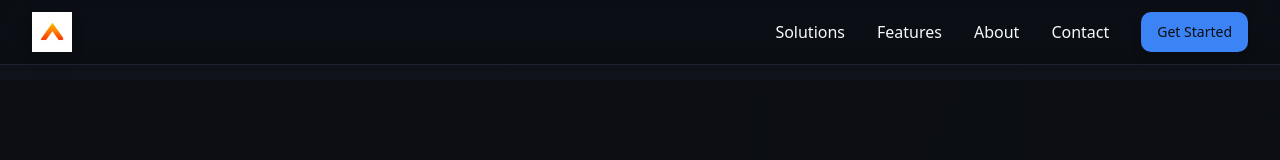
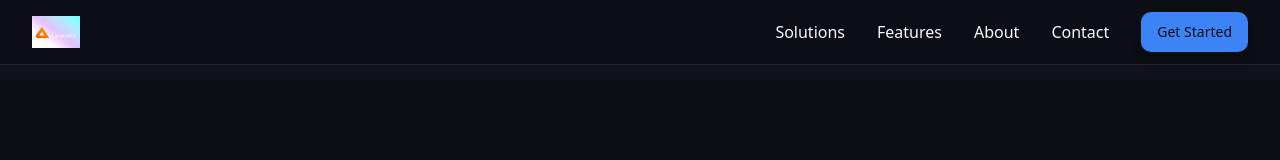
Before and after one commit to ramachandra742/langlytics-aura, a React (Vite) app: page /terms in a window 1280 px wide. Shown: the top 160 px of the page. Built offline with nearby package versions, Linux system fonts and the light colour scheme.

Commit message:
Update logo to include text
Updated the logo in the navigation to include the "Langlytics" text, ensuring it blends well with the background and does not have a white background.
-edited src/components/Navigation.tsx
-created public/langlytics-logo-with-text.png

```diff
--- a/src/components/Navigation.tsx
+++ b/src/components/Navigation.tsx
@@ -2,7 +2,7 @@ import { Button } from "@/components/ui/button";
 import { Menu, X } from "lucide-react";
 import { useState } from "react";
 import { Link, useNavigate, useLocation } from "react-router-dom";
-const langlyticsLogo = "/langlytics-orange-symbol.png";
+const langlyticsLogo = "/langlytics-logo-complete.png";
 
 export const Navigation = () => {
   const [isOpen, setIsOpen] = useState(false);
@@ -44,7 +44,7 @@ export const Navigation = () => {
             <img
               src={langlyticsLogo}
               alt="Langlytics"
-              className="h-10 w-auto object-contain drop-shadow-lg"
+              className="h-8 w-auto object-contain"
             />
           </div>
 
```
Also changed, not shown: public/langlytics-logo-complete.png (added).
